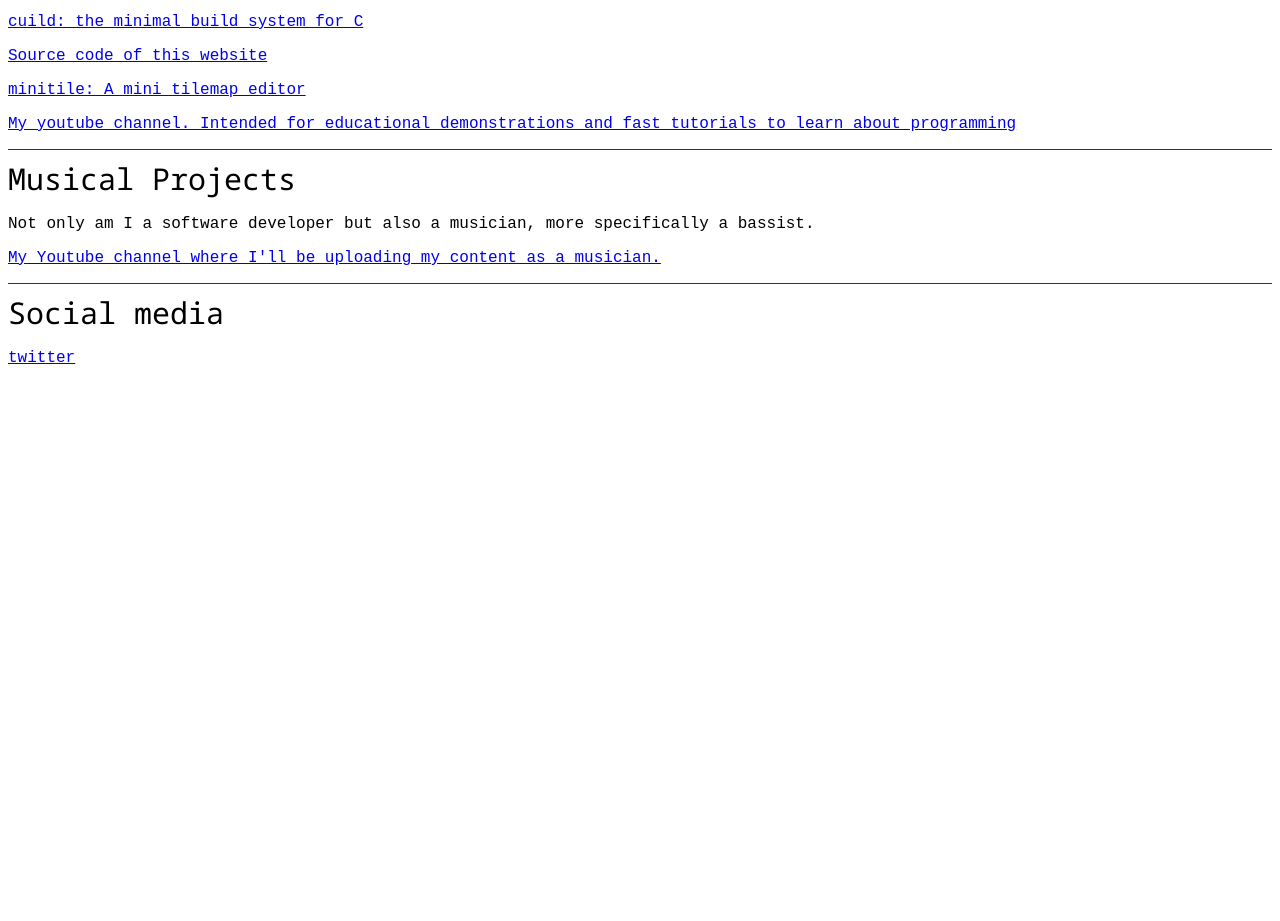
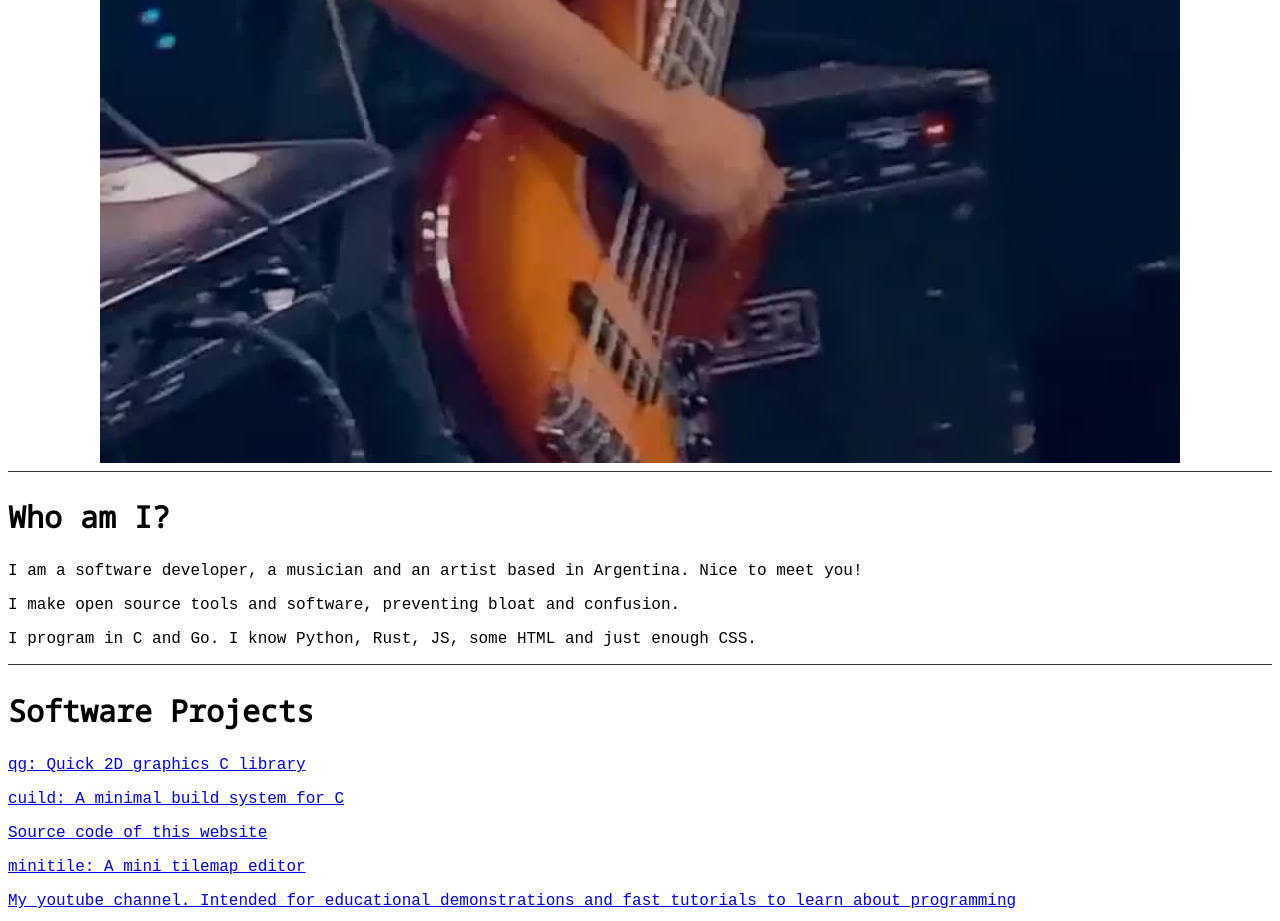
Before and after one commit to catmanl/catmanl.github.io, a plain HTML site: page index.html in a window 1280 px wide. Shown: the part 726-1647 px from the top of the page. Before the commit the page ends 1109 px from the top, so only its background shows below. Drawn offline with Linux system fonts and the light colour scheme; files whose address does not match are found by name.

Commit message:
Noticeable changes
- refactor inner html
- refactor css
- change main picture

```diff
--- a/common/main.css
+++ b/common/main.css
@@ -8,13 +8,13 @@
   src: url(../resources/NotoSansMono-Regular.ttf) format(truetype);
 }
 
-.header1 {
+h1 {
   font-size: 40px;
   font-family: "big-header";
   text-align: center;
 }
 
-.header2 {
+h2 {
   font-size: 30px;
   font-family: "mid-header";
 }
--- a/index.html
+++ b/index.html
@@ -5,26 +5,34 @@
 	<link rel="stylesheet" href="./common/main.css">
 </head>
 <body>
-    <div class="header1">Laurentino Luna</div>
-    <img class="displayed" src="resources/catpic.jpg" alt="A cat drawing">
+    <div class="main">
+	    <h1>Laurentino Luna</h1>
+	    <img class="displayed" src="resources/me.jpg" alt="Me playing bass live">
+    </div>
 	<hr>
-    <div class="header2">Who am I?</div>
+    <div class="whoami">
+	    <h2>Who am I?</h2>
         <p>I am a software developer, a musician and an artist based in Argentina. Nice to meet you!</p>
         <p>I make open source tools and software, preventing bloat and confusion.</p>
         <p>I program in C and Go. I know Python, Rust, JS, some HTML and just enough CSS.</p>
+    </div>
 	<hr>
-    <div class="header2">Software Projects</div>
+    <div class="projects">
+	    <h2>Software Projects</h2>
         <p><a href="https://github.com/catmanl/qg">qg: Quick 2D graphics C library</a></p>
-    <p><a href="./cuild/index.html">cuild: the minimal build system for C</a></p>
+        <p><a href="./cuild/index.html">cuild: A minimal build system for C</a></p>
         <p><a href="https://github.com/catmanl/catmanl.github.io">Source code of this website</a></p>
         <p><a href="https://github.com/catmanl/minitile">minitile: A mini tilemap editor</a></p>
         <p><a href="https://www.youtube.com/channel/UCuPZjhpjKkGuk1yWOZE3tMQ">My youtube channel. Intended for educational demonstrations and fast tutorials to learn about programming</a></p>
 	    <hr>
-    <div class="header2">Musical Projects</div>
+	    <h2>Musical Projects</h2>
         <p>Not only am I a software developer but also a musician, more specifically a bassist.</p>
         <p><a href="https://youtube.com/channel/UClV48xAF4hsWwyuDopPmsEw">My Youtube channel where I'll be uploading my content as a musician.</a></p>
 	    <hr>
+    </div>
+    <div class="media">
 	    <div class="header2">Social media</div>
 	    <p><a href="https://twitter.com/catmanl7">twitter</a></p>
+    </div>
 </body>
 </html>
```
Also changed, not shown: resources/catpic.jpg (deleted), resources/me.jpg (added). Lines whose indentation alone changed are shown as unchanged.
